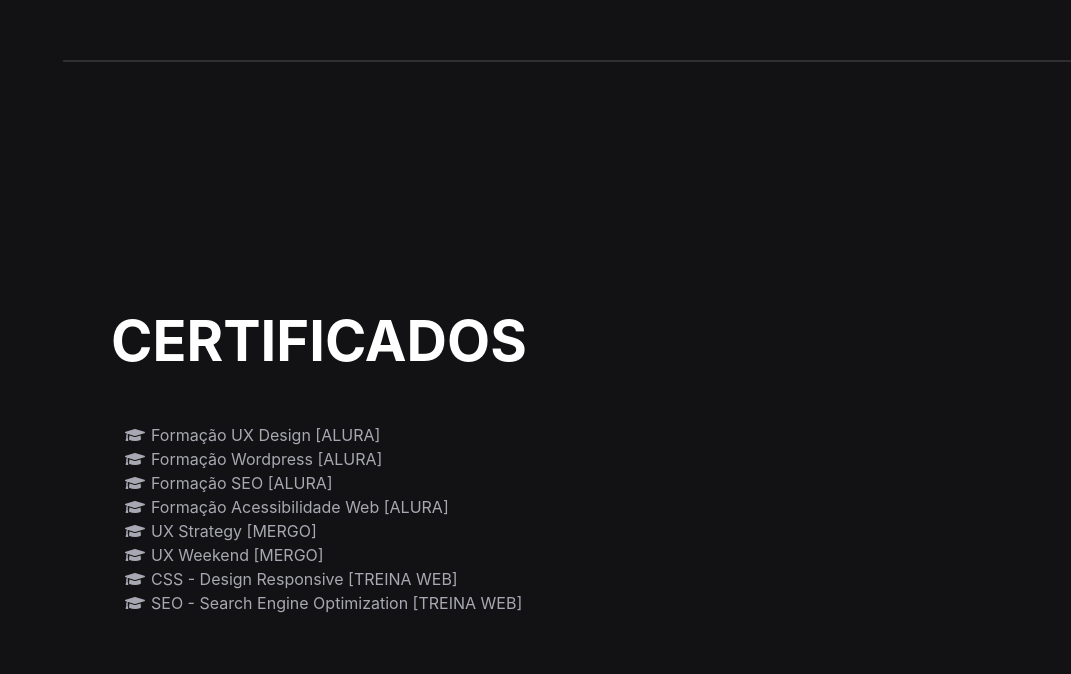
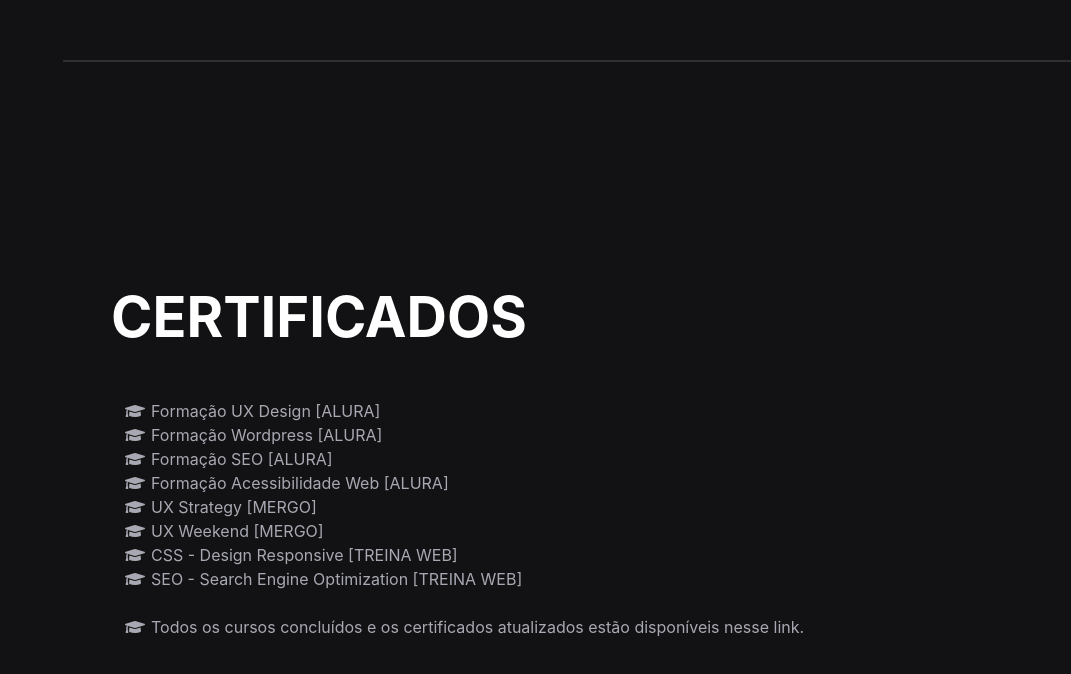
Before and after one commit to claudiopelizari/pelizari.github.io, a plain HTML site: page index.html in a window 1280 px wide. Shown: the part 5357-6031 px from the top of the page, without its empty margins (209-1280 px from the left). Drawn offline with Linux system fonts and the light colour scheme; a web font is replaced by a local one.

Commit message:
update cursos e certificados

```diff
--- a/index.html
+++ b/index.html
@@ -345,6 +345,11 @@
           <li>
             <i class="fa-li fa fa-graduation-cap"></i>
             <a href="https://pelizari.dev/certificados/treinaweb-seo.pdf" target="_blank">SEO - Search Engine Optimization [TREINA WEB]</a></li>
+
+          <li>
+            <br>
+            <i class="fa-li fa fa-graduation-cap"></i>
+            <a href="https://github.com/claudiopelizari/certificados" target="_blank" class="link">Todos os cursos concluídos e os certificados atualizados estão disponíveis nesse link.</a></li>
         </ul>
       </div>
     </section>
```
